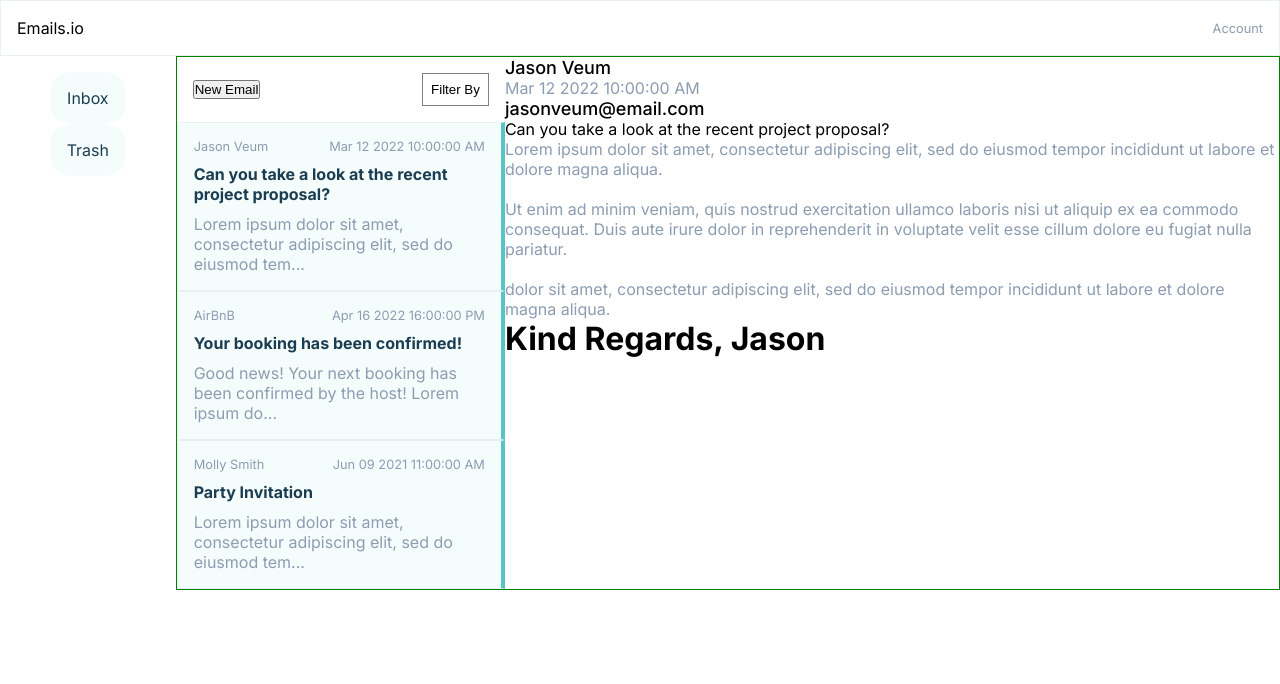
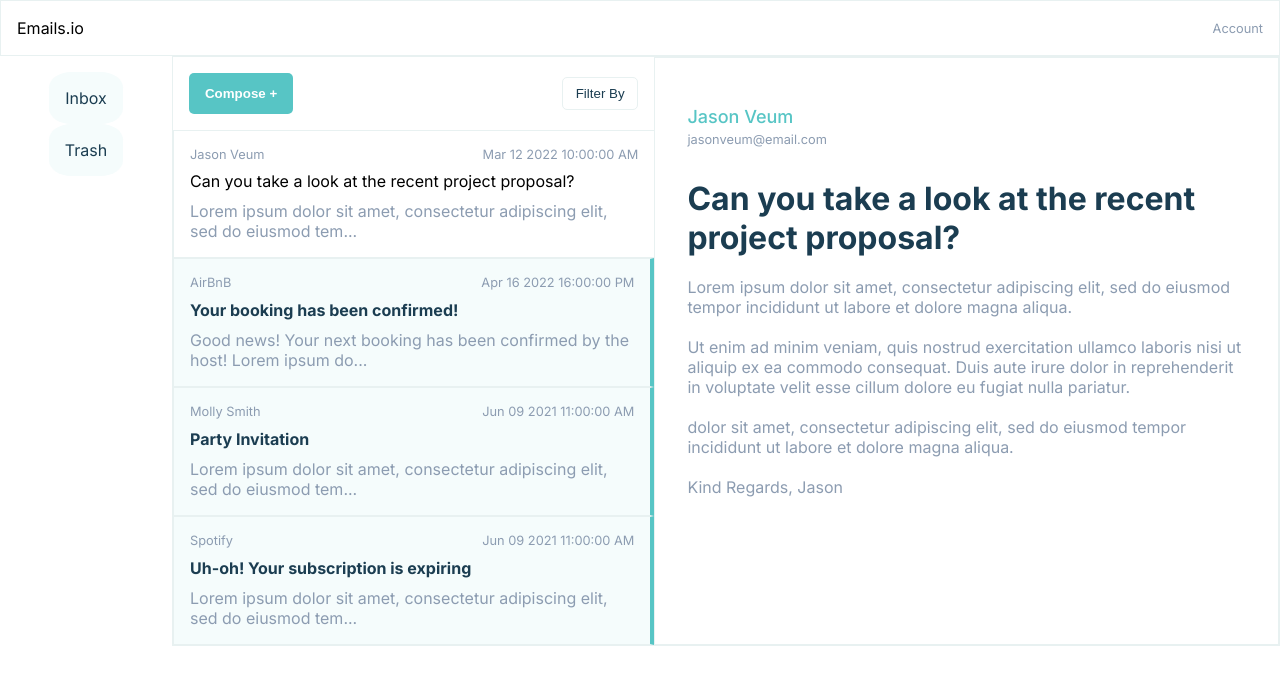
Before and after one commit to alespiridigliozzi/react-email-clone, a React (Create React App) app: page / in a window 1280 px wide. Both pictures are taken after a click on the element 649 px from the left and 176 px from the top of the page. Shown: the top 684 px of the page. Built offline with nearby package versions, Linux system fonts and the light colour scheme.

Commit message:
applied conditional styling to emails list

```diff
--- a/src/Components/EmailBody/EmailBody.jsx
+++ b/src/Components/EmailBody/EmailBody.jsx
@@ -5,14 +5,18 @@ const EmailBody = ({emailData}) => {
 
     return (
         <div className='email-body'>
-            <h2>{emailData.username}</h2>
-            <p>{emailData.date}</p>
-            <h2>{emailData.email}</h2>
-            <h3>{emailData.emailSubject}</h3>
-            <p>{emailData.emailBody1}</p><br/>
-            <p>{emailData.emailBody2}</p><br/>
-            <p>{emailData.emailBody3}</p>
-            <h1>{emailData.emailSignature}</h1>
+            <div className="email-body__header">
+                <h2>{emailData.username}</h2>
+                <h4>{emailData.email}</h4>
+            </div>
+
+            <div className="email-body__message">
+                <h1>{emailData.emailSubject}</h1><br/>
+                <p>{emailData.emailBody1}</p><br/>
+                <p>{emailData.emailBody2}</p><br/>
+                <p>{emailData.emailBody3}</p><br/>
+                <p>{emailData.emailSignature}</p>
+            </div>
         </div>
     )
 }
--- a/src/Components/EmailBody/EmailBody.scss
+++ b/src/Components/EmailBody/EmailBody.scss
@@ -1,4 +1,19 @@
-// .email-body {
-//     // grid-row: 2 / span 3;
-//     grid-column: 2;
-// }
+@use '../../Styles/variables' as *;
+
+.email-body {
+    display: flex;
+    flex-direction: column;
+    gap: 1rem;
+    padding: 2rem;
+    width: 75%;
+    max-width: 75%;
+    border: 1px solid $border-color;
+
+    &__header {
+        padding: 1rem 0;
+
+        h2 {
+            padding-bottom: 5px;
+        }
+    }
+}
--- a/src/Components/EmailFilters/EmailFilters.jsx
+++ b/src/Components/EmailFilters/EmailFilters.jsx
@@ -9,7 +9,7 @@ const EmailFilters = ({filterByHigh}) => {
 
     return (
         <div className='email-filters'>
-            <button>New Email</button>
+            <button className='email-filters__compose'>Compose +</button>
             <div className="filters-container">
                 <button onClick={toggleFilters} className="filters-container__trigger">
                     <span>Filter By</span>
--- a/src/Components/EmailFilters/EmailFilters.scss
+++ b/src/Components/EmailFilters/EmailFilters.scss
@@ -5,6 +5,19 @@
     align-items: center;
     justify-content: space-between;
     padding: 1rem;
+
+    &__compose {
+        background-color: $primary-green;
+        color: #ffffff;
+        font-weight: bold;
+        border: none;
+        padding: .8rem 1rem;
+        border-radius: 5px;
+
+        &:hover {
+            cursor: pointer;
+        }
+    }
 }
 
 .filters-container {
@@ -12,18 +25,20 @@
 
     &__trigger {
         background-color: #ffffff;
-        border: 1px solid grey;
-        padding: .5rem;
+        border: 1px solid $border-color;
+        color: $primary-blue;
+        padding: .5rem .8rem;
+        border-radius: 5px;
     }
 }
 
 .filters {
     background: #ffffff;
-    border-radius: 8px;
+    border-radius: 5px;
     position: absolute;
     right: 0;
     padding: 1rem;
-    box-shadow: 0 1px 8px rgba(0, 0, 0, 0.3);
+    box-shadow: 0 1px 8px rgba(48, 48, 48, 0.3);
     opacity: 0;
     visibility: hidden;
     transform: translateY(-20px);
--- a/src/Components/EmailsList/EmailsList.jsx
+++ b/src/Components/EmailsList/EmailsList.jsx
@@ -1,7 +1,9 @@
-import React from 'react'
+import React, { useState } from 'react'
 import './EmailsList.scss'
 
 const EmailsList = (props) => {
+
+    const [isRead, setIsRead] = useState(false)
 
     const {
         id,
@@ -20,15 +22,16 @@ const EmailsList = (props) => {
 
     const passEmailData = () => {
         setEmailData(props)
+        setIsRead(!isRead)
     }
 
     return (
-        <div className='emails-wrapper' onClick={passEmailData}>
+        <div className={`emails-wrapper ${isRead ? "read" : ""}`} onClick={passEmailData}>
             <div className='emails-wrapper__date'>
                 <h4>{username}</h4>
                 <h4>{date}</h4>
             </div>
-        <h3 className='bold-h3'>{emailSubject}</h3>
+        <h3 className={isRead ? "read-text" : "bold-h3"}>{emailSubject}</h3>
         <p>{emailBody1.substring(0, 75)}...</p>
         </div>
     )
--- a/src/Components/EmailsList/EmailsList.scss
+++ b/src/Components/EmailsList/EmailsList.scss
@@ -7,9 +7,23 @@
     padding: 1rem;
     background-color: $secondary-green;
 
+    &:hover {
+        cursor: pointer;
+    }
+
     &__date {
         display: flex;
         align-items: center;
         justify-content: space-between;
     }
 }
+
+.read {
+    background-color: white;
+    border-right: none;
+}
+
+.read-text {
+    font-weight: 300;
+    padding: 0.6rem 0;
+}
--- a/src/Containers/EmailsContainer/EmailsContainer.scss
+++ b/src/Containers/EmailsContainer/EmailsContainer.scss
@@ -1,4 +1,6 @@
+@use '../../Styles/variables' as *;
+
 .emails-container {
-    border: 1px solid green;
+    border: 1px solid $border-color;
     display: flex;
 }
--- a/src/Styles/_typography.scss
+++ b/src/Styles/_typography.scss
@@ -7,11 +7,13 @@ a {
 h1 {
     font-size: 2rem;
     font-weight: 700;
+    color: $primary-blue;
 }
 
 h2 {
     font-size: 1.125rem;
     font-weight: 500;
+    color: $primary-green;
 }
 
 h3 {
--- a/src/data/data.js
+++ b/src/data/data.js
@@ -37,5 +37,18 @@ export const data = [
         email_body2: 'Ut enim ad minim veniam, quis nostrud exercitation ullamco laboris nisi ut aliquip ex ea commodo consequat. Duis aute irure dolor in reprehenderit in voluptate velit esse cillum dolore eu fugiat nulla pariatur.',
         email_body3: 'dolor sit amet, consectetur adipiscing elit, sed do eiusmod tempor incididunt ut labore et dolore magna aliqua.',
         email_signature: 'Kind Regards, Jason'
+    },
+    {
+        id: 4,
+        userName: 'Spotify',
+        email: 'music@spotify.com',
+        email_type: 'Personal',
+        importance: 'low',
+        date: 'Jun 09 2021 11:00:00 AM',
+        email_subject: 'Uh-oh! Your subscription is expiring',
+        email_body1: 'Lorem ipsum dolor sit amet, consectetur adipiscing elit, sed do eiusmod tempor incididunt ut labore et dolore magna aliqua.',
+        email_body2: 'Ut enim ad minim veniam, quis nostrud exercitation ullamco laboris nisi ut aliquip ex ea commodo consequat. Duis aute irure dolor in reprehenderit in voluptate velit esse cillum dolore eu fugiat nulla pariatur. Ut enim ad minim veniam, quis nostrud exercitation ullamco laboris nisi ut aliquip ex ea commodo consequat. Duis aute irure dolor in reprehenderit in voluptate velit esse cillum dolore eu fugiat nulla pariatur.',
+        email_body3: 'dolor sit amet, consectetur adipiscing elit, sed do eiusmod tempor incididunt ut labore et dolore magna aliqua.',
+        email_signature: 'Spotify Team'
     }
 ]
```
